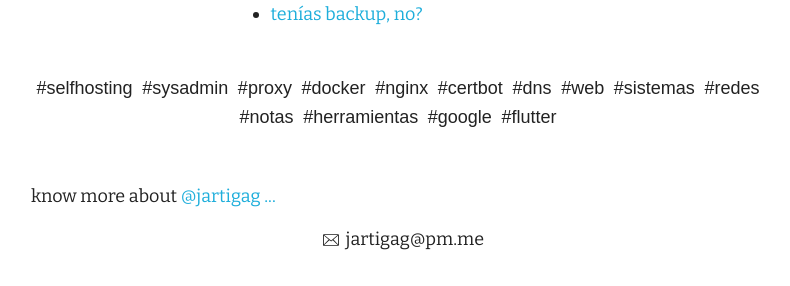
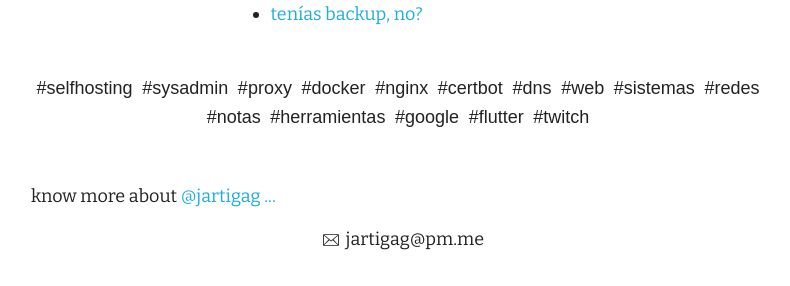
Before and after one commit to jartigag/blog, a Jekyll site: the page built from _posts/2024-01-19-immich-fotos-vps-familiar.md, in a window 1280 px wide and 900 px high, scrolled down 3278 px. Shown: the part 611-897 px from the top of the window, without its empty margins (239-1029 px from the left). Built offline with Jekyll 4.4.1, drawn with Linux system fonts in a browser that asks for light colours; nearby versions of some CDN libraries.

Commit message:
Update 2024-01-19-immich-fotos-vps-familiar.md

```diff
--- a/_posts/2024-01-19-immich-fotos-vps-familiar.md
+++ b/_posts/2024-01-19-immich-fotos-vps-familiar.md
@@ -20,6 +20,7 @@
     - herramientas
     - google
     - flutter
+    - twitch
     mastodonReplies: https://mastodon.social/@jartigag/111784419092792864
     telegramReplies: https://t.me/jartigag_blog/52
 ---
```
